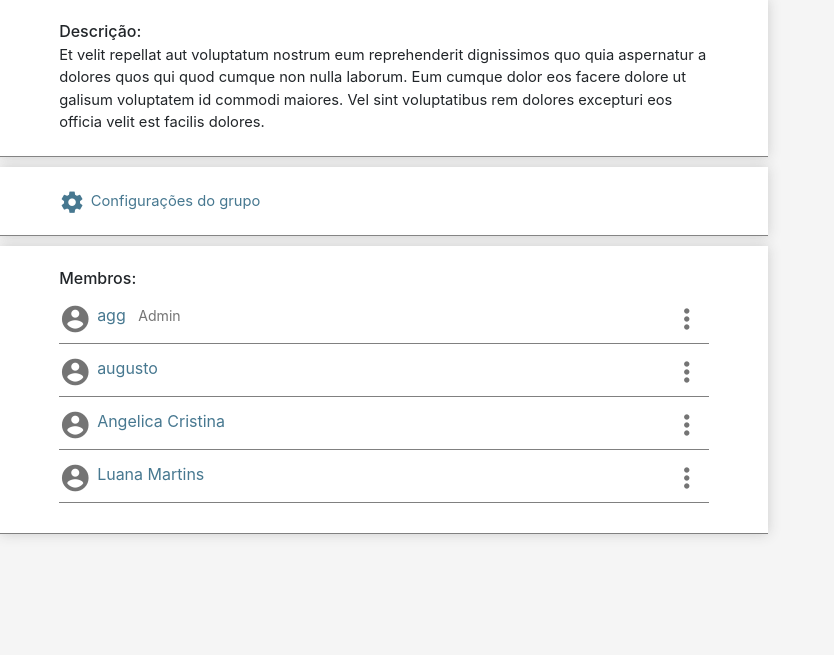
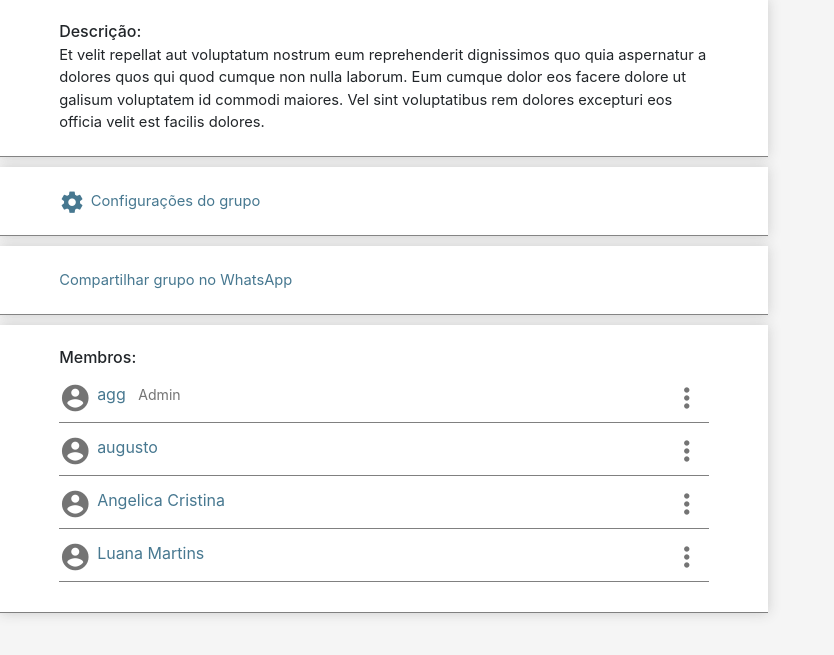
Before and after one commit to augustograbe/hackathon_manamano, a Django app: page /sobre/1 in a window 1280 px wide. Shown: the part 105-760 px from the top of the page, without its empty margins (0-834 px from the left). Run offline with Django 4.2, Linux system fonts and the light colour scheme; a user stored in the database is signed in; data comes from the database, SQL or seed files in the repository; some libraries are stand-ins or nearby versions.

Commit message:
link compartilhar grupo

```diff
--- a/portal/templates/portal/sobre.html
+++ b/portal/templates/portal/sobre.html
@@ -18,7 +18,11 @@
         </div>
     </div>
     {% endif %}
-
+    <div class="blocos">
+        <div class="descricao_grupo">
+            <a href="https://api.whatsapp.com/send?text=http://manamano.pythonanywhere.com/apresentacao_grupo{{ grupo.id }}">Compartilhar grupo no WhatsApp</a>
+        </div>
+    </div>
     <div class="blocos">
         <div class="descricao_grupo">
             <h3>Membros:</h3>
--- a/portal/views.py
+++ b/portal/views.py
@@ -347,8 +347,11 @@ def apresentacao_grupo(request,grupo_id):
         return redirect("grupo", grupo_id = grupo.id)
     else:
         if request.method == 'POST':
-            grupo.usuarios.add(current_user)
-            return redirect("grupo", grupo_id = grupo.id)
+            if request.user.is_authenticated:
+                grupo.usuarios.add(current_user)
+                return redirect("grupo", grupo_id = grupo.id)
+            else:
+                return redirect("login")
         else:
             return render(request, "portal/apresentacao_grupo.html", {
             'grupo':grupo
```
